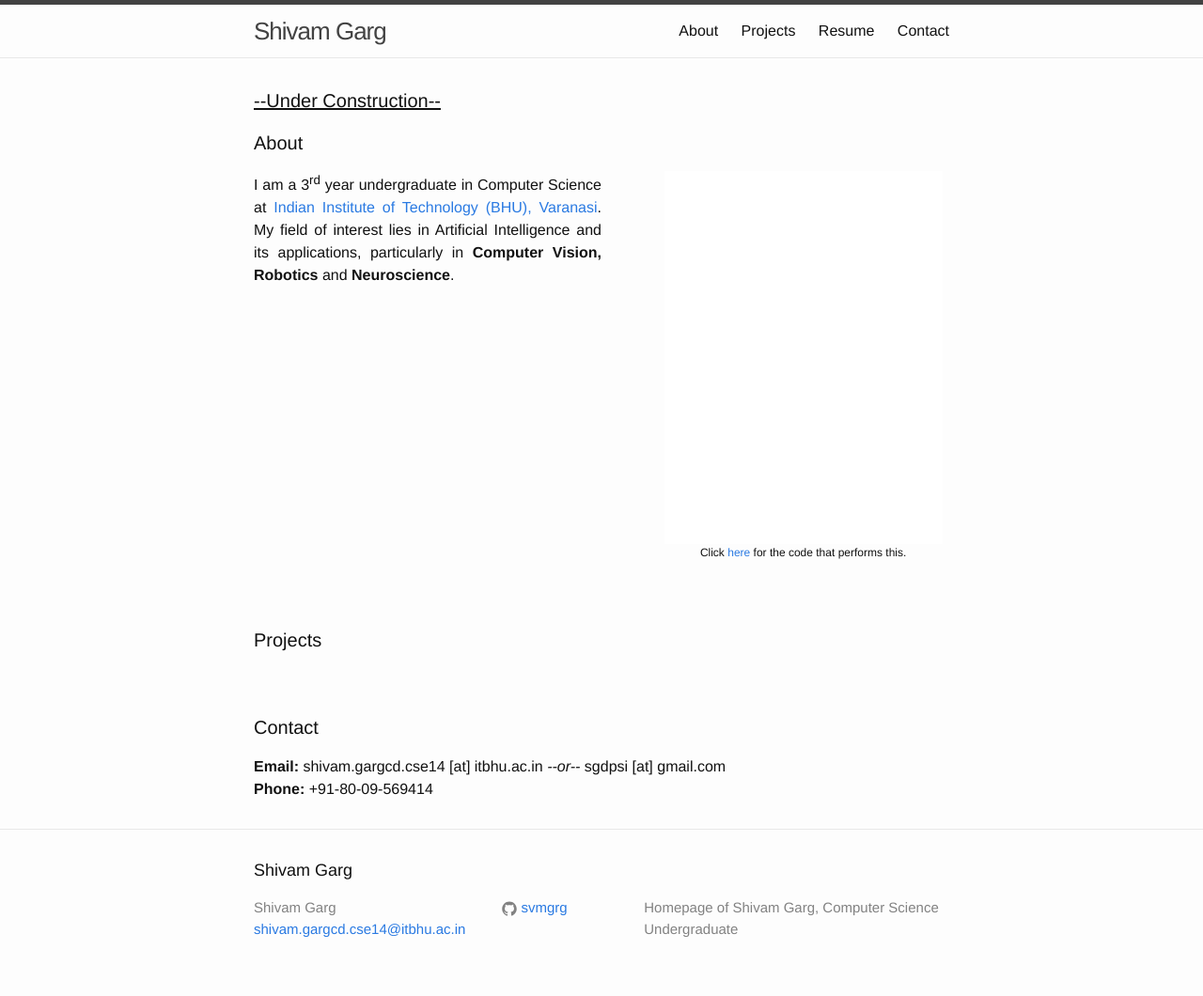
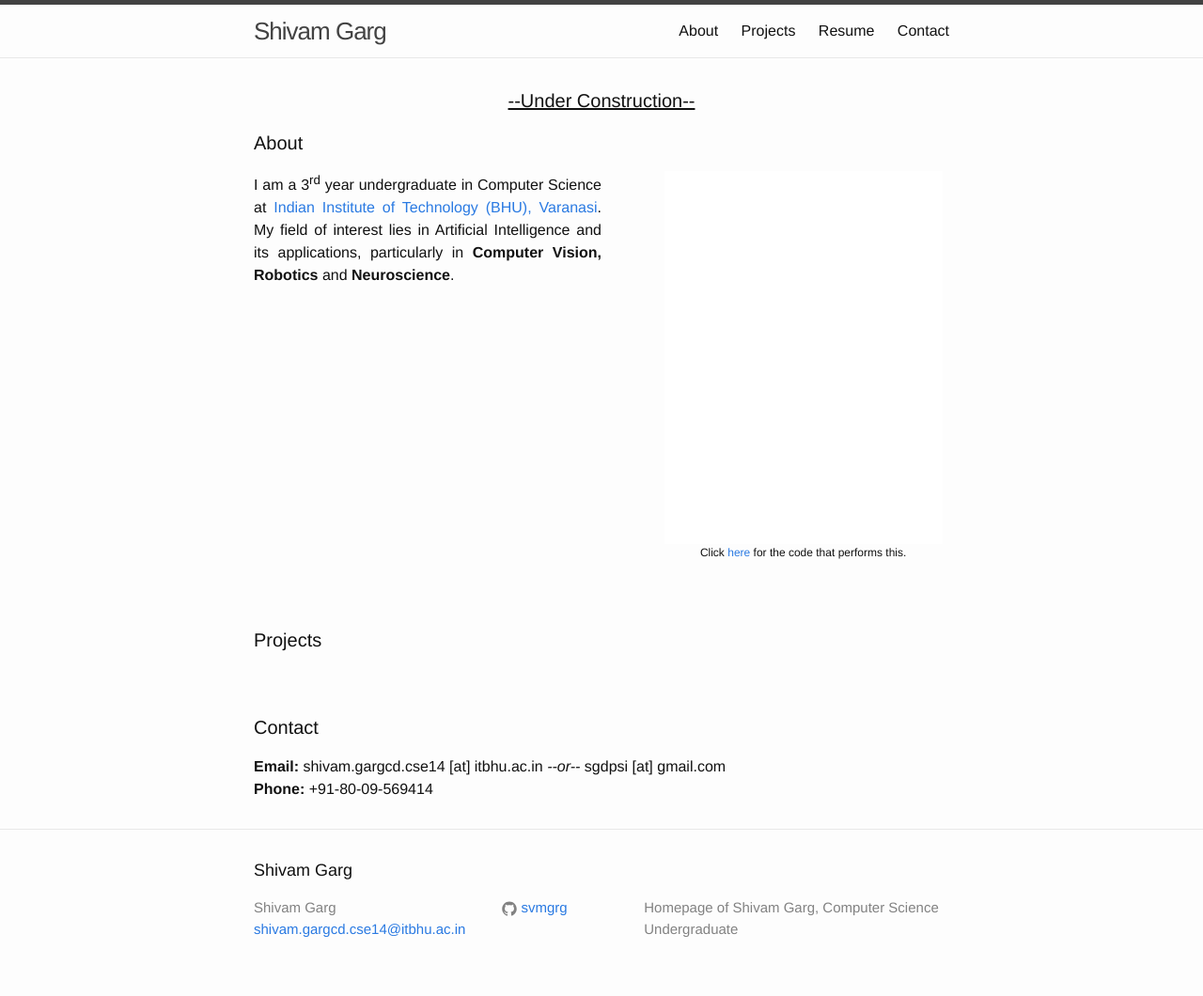
Before and after one commit to svmgrg/svmgrg.github.io, a Jekyll site: the page built from index.html, in a window 1280 px wide. Shown: the whole page at 94% size. Built offline with Jekyll 4.4.1, drawn with Linux system fonts in a browser that asks for light colours.

Commit message:
Update index.html

```diff
--- a/index.html
+++ b/index.html
@@ -4,7 +4,7 @@ layout: default
 
 <div class="home">
 
-  <h1 class="page-heading"><u>--Under Construction--</u></h1>
+  <center><h1 class="page-heading"><u>--Under Construction--</u></h1></center>
 
   <h1 class="page-heading">About</h1>
 
```
